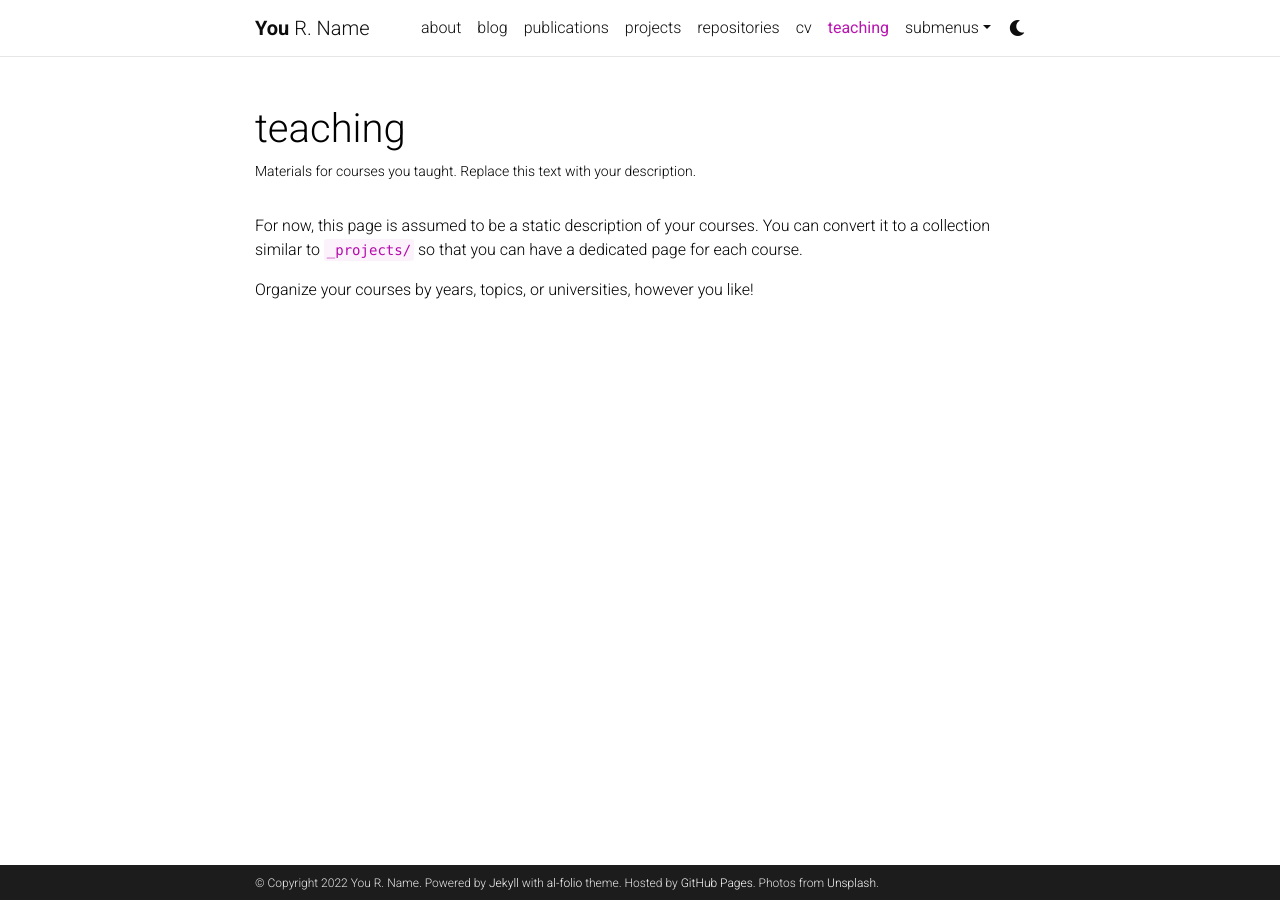
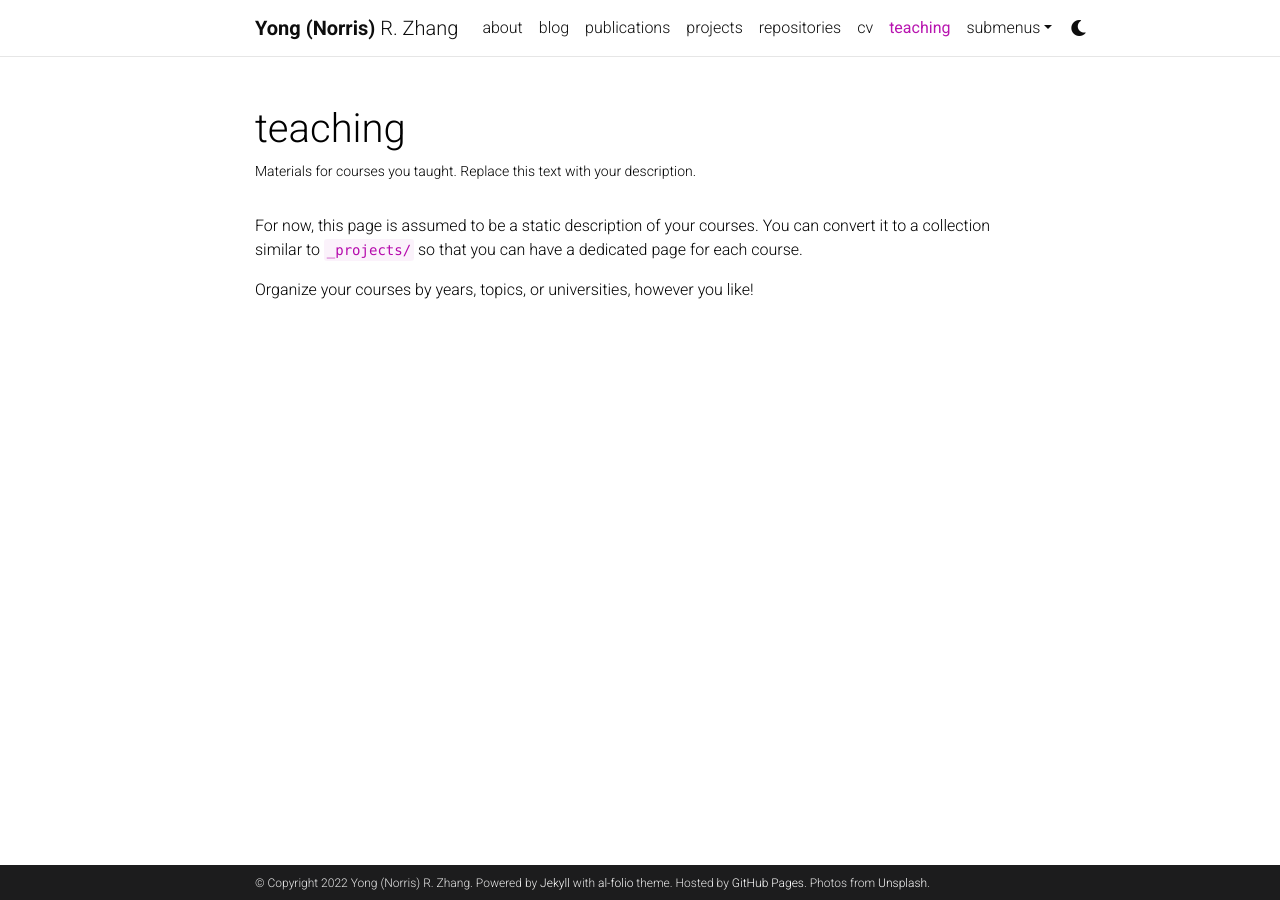
Before and after one commit to yzhang2016/yzhang201680.github.io, a Jekyll site: the page built from _pages/teaching.md, in a window 1280 px wide. Built offline with Jekyll 4.4.1, drawn with Linux system fonts in a browser that asks for light colours; comment, search, counter and statistics services are not loaded; a style sheet for code colours, icons or effects is not loaded.

Commit message:
Update _config.yml

```diff
--- a/_config.yml
+++ b/_config.yml
@@ -3,9 +3,9 @@
 # -----------------------------------------------------------------------------
 
 title: blank # the website title (if blank, full name will be used instead)
-first_name: You
+first_name: Yong (Norris)
 middle_name: R.
-last_name: Name
+last_name: Zhang
 email: you@example.com
 description: > # the ">" symbol means to ignore newlines until "footer_text:"
   A simple, whitespace theme for academics. Based on [*folio](https://github.com/bogoli/-folio) design.
```
